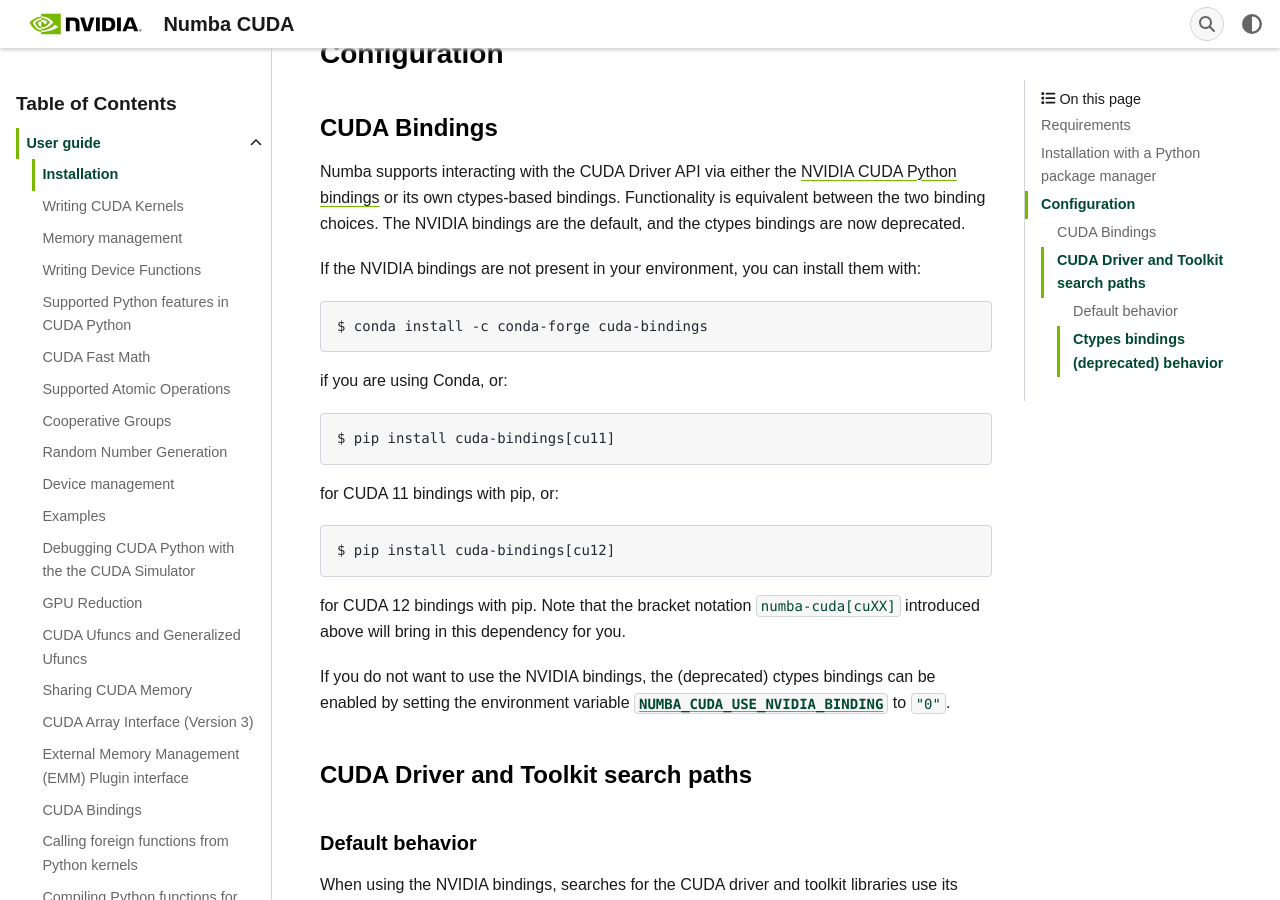
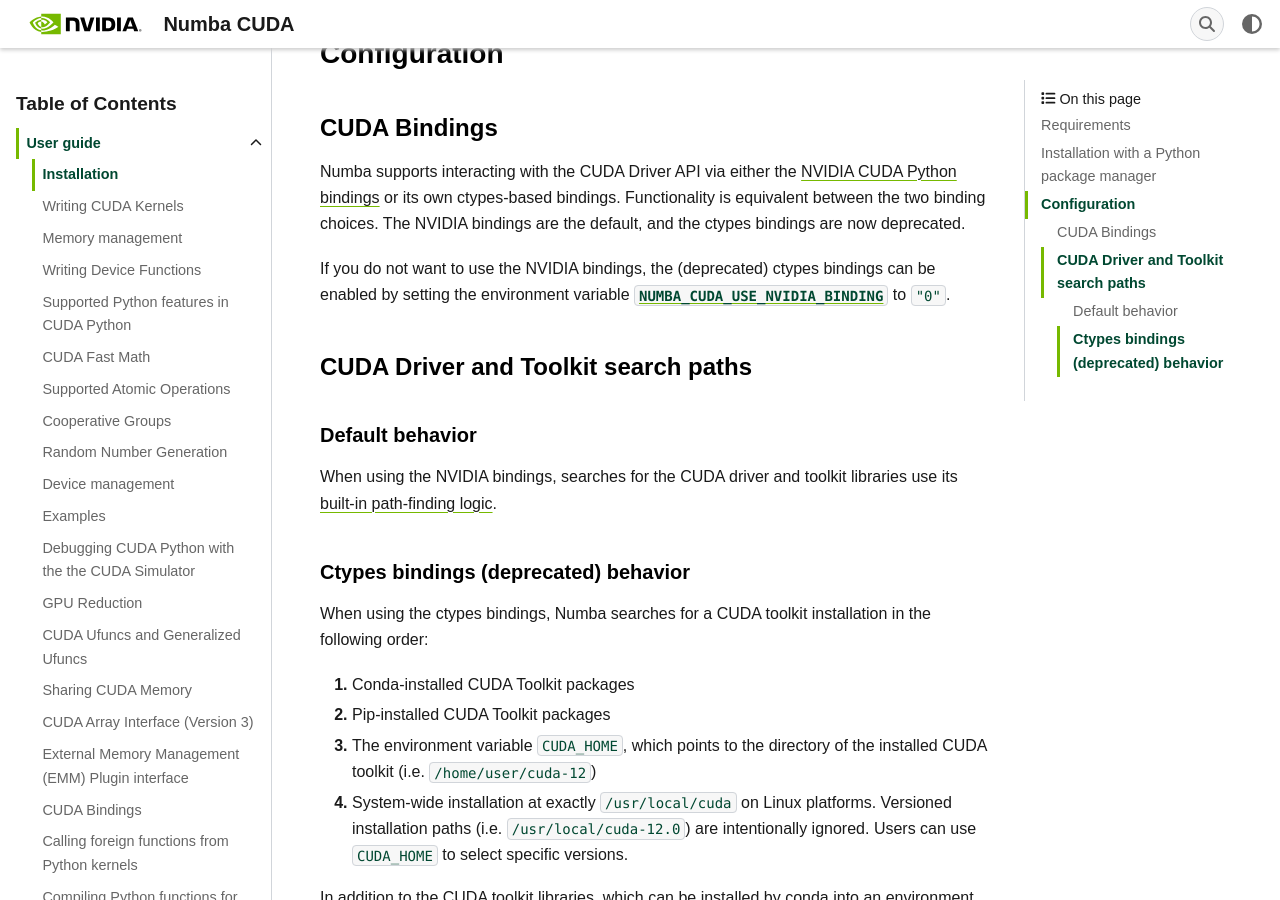
Before and after one commit to NVIDIA/numba-cuda, a Sphinx documentation site: the page built from docs/source/user/installation.rst, in a window 1280 px wide and 900 px high, scrolled down 1316 px. Built offline with Sphinx 7.4.7, drawn with Linux system fonts in a browser that asks for light colours; some web fonts are replaced.

Commit message:
Remove steps to install NVIDIA bindings
These should already be installed by following the recommended install
steps.

```diff
--- a/docs/source/user/installation.rst
+++ b/docs/source/user/installation.rst
@@ -65,22 +65,6 @@
 bindings. Functionality is equivalent between the two binding choices. The
 NVIDIA bindings are the default, and the ctypes bindings are now deprecated.
 
-If the NVIDIA bindings are not present in your environment, you can install them
-with::
-
-   $ conda install -c conda-forge cuda-bindings
-
-if you are using Conda, or::
-
-   $ pip install cuda-bindings[cu11]
-
-for CUDA 11 bindings with pip, or::
-
-   $ pip install cuda-bindings[cu12]
-
-for CUDA 12 bindings with pip. Note that the bracket notation
-``numba-cuda[cuXX]`` introduced above will bring in this dependency for you.
-
 If you do not want to use the NVIDIA bindings, the (deprecated) ctypes bindings
 can be enabled by setting the environment variable
 :envvar:`NUMBA_CUDA_USE_NVIDIA_BINDING` to ``"0"``.
```
